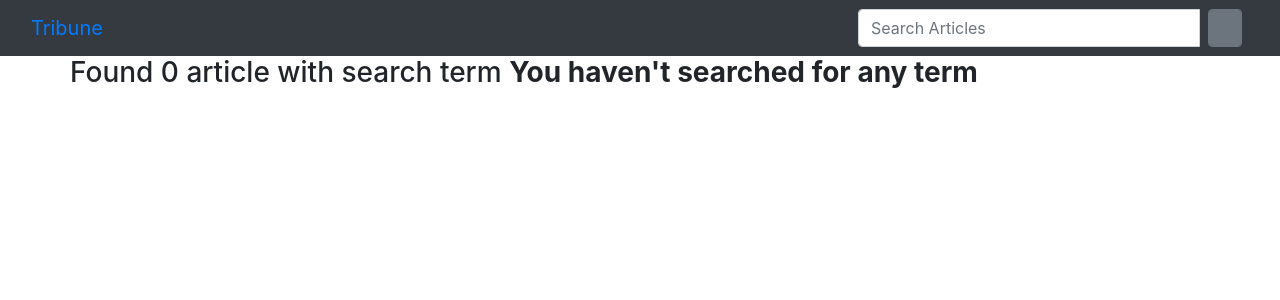
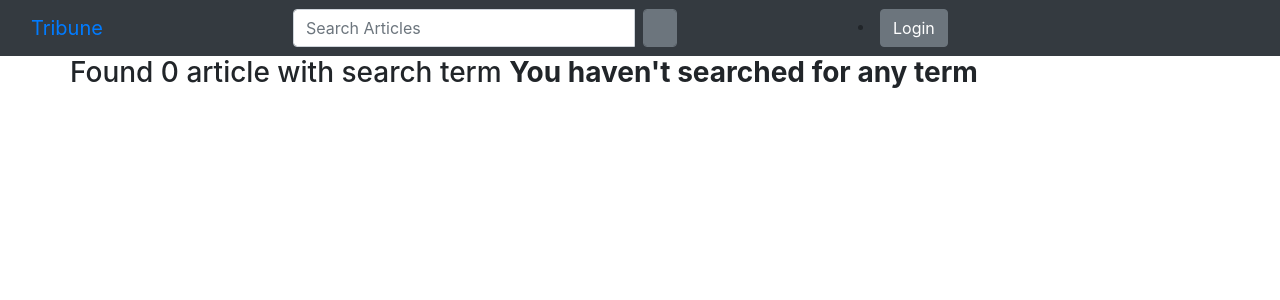
Before and after one commit to Krasivaya/Tribune, a Django app: page /search/ in a window 1280 px wide. Shown: the top 300 px of the page. Run offline with Django 3.2, Linux system fonts and the light colour scheme; some libraries are stand-ins or nearby versions.

Commit message:
Add user verification

```diff
--- a/news/templates/navbar.html
+++ b/news/templates/navbar.html
@@ -21,6 +21,32 @@
                         </div>
                     </form>
                 </div>
+                <div class="col-sm-4 col-md-4 navbar-right">
+                    {% if user.is_authenticated %}
+                        <ul>
+                            <li class="dropdown">
+                                <a href="#" class="dropdown-toggle btn btn-secondary" data-toggle="dropdown" role="button" aria-expanded="false">
+                                   {{user.username}} Account <span class="caret"></span>
+                                </a>
+                                <ul class="dropdown-menu" role="menu">
+                                    <li>
+                                        <a href="{% url 'newsToday' %}">Home</a>
+                                    </li>
+                                    <li>
+                                        <a href="/accounts/password/change">Change Password</a>
+                                    </li>
+                                    <li>
+                                        <a href="/logout">Logout</a>
+                                    </li>
+                                </ul>
+                            </li>
+                        </ul>
+                    {% else %}
+                        <li>
+                            <a href="/accounts/login" class="btn btn-secondary">Login</a>
+                        </li>
+                    {% endif %}
+                </div>
             </div>
         </div>
     </nav>
```
